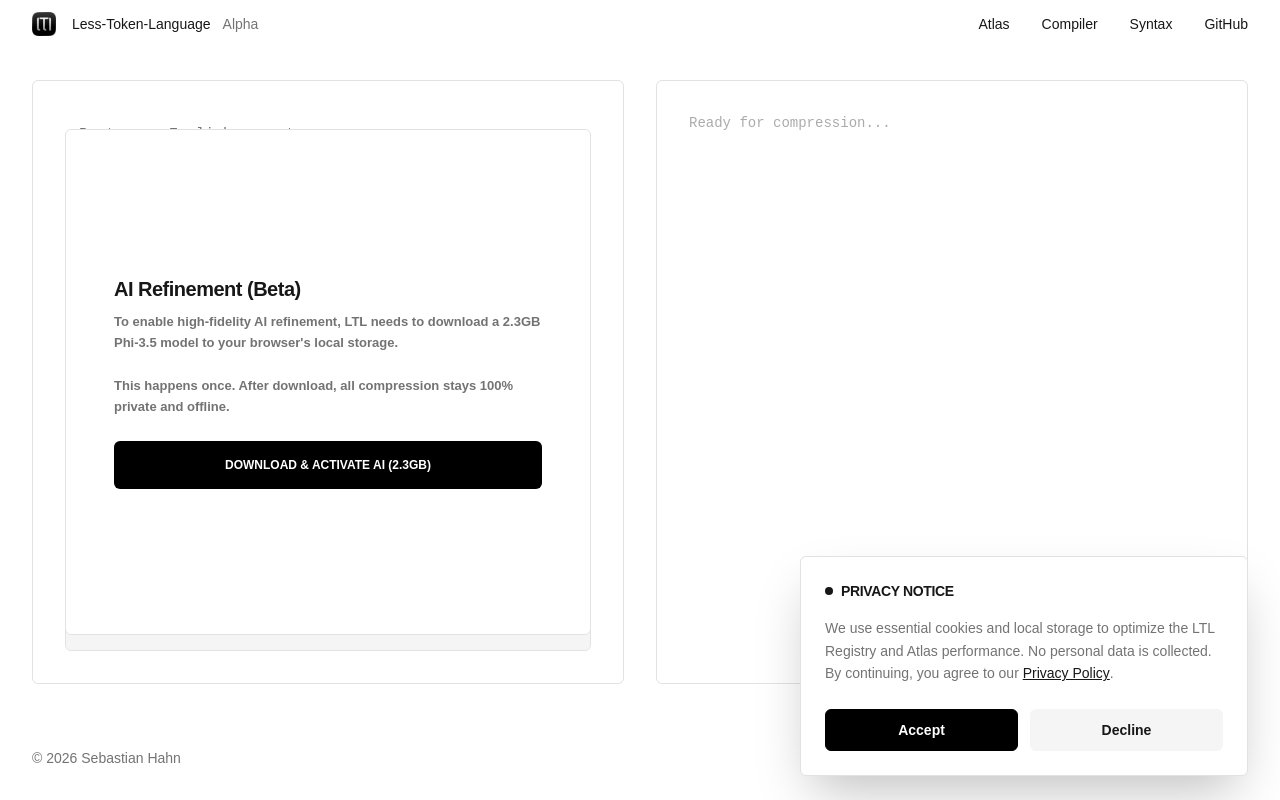
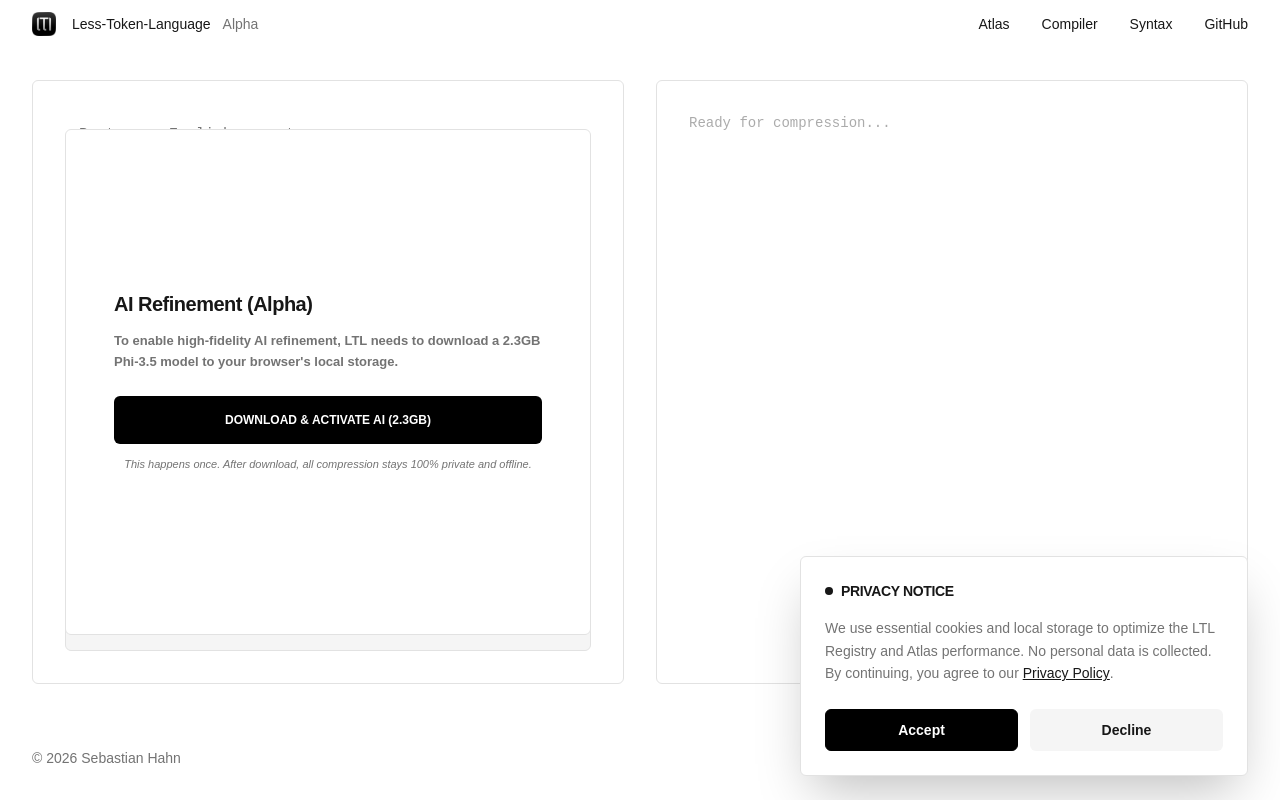
Before and after one commit to hahnsebastian/ltl, a Next.js app: page /compiler in a window 1280 px wide. Built offline with nearby package versions, Linux system fonts and the light colour scheme.

Commit message:
docs: update AI Refinement to Alpha and reposition subtext

```diff
--- a/src/app/compiler/page.tsx
+++ b/src/app/compiler/page.tsx
@@ -342,20 +342,23 @@ COMPILER OUTPUT (LTL only, starting now):`
           {!hasConsented && (
             <div className="absolute inset-x-8 inset-y-12 bg-background border border-border z-50 flex flex-col p-12 justify-center rounded-md font-sans">
               <div className="space-y-6">
-                <div className="space-y-2">
-                  <h2 className="text-xl font-bold tracking-tight text-foreground">AI Refinement (Beta)</h2>
+                <div className="space-y-3">
+                  <h2 className="text-xl font-bold tracking-tight text-foreground">AI Refinement (Alpha)</h2>
                   <p className="text-muted-foreground text-[13px] leading-relaxed font-bold">
-                    To enable high-fidelity AI refinement, LTL needs to download a 2.3GB Phi-3.5 model to your browser&apos;s local storage.<br /><br />
+                    To enable high-fidelity AI refinement, LTL needs to download a 2.3GB Phi-3.5 model to your browser&apos;s local storage.
+                  </p>
+                </div>
+                <div className="flex flex-col gap-3 text-center">
+                  <button
+                    onClick={() => setHasConsented(true)}
+                    className="w-full py-4 bg-black text-white text-xs font-bold rounded-md hover:bg-black/90 transition-all active:scale-[0.98]"
+                  >
+                    DOWNLOAD & ACTIVATE AI (2.3GB)
+                  </button>
+                  <p className="text-[11px] text-muted-foreground font-medium leading-relaxed italic">
                     This happens once. After download, all compression stays 100% private and offline.
                   </p>
                 </div>
-                <button
-                  onClick={() => setHasConsented(true)}
-                  className="w-full py-4 bg-black text-white text-xs font-bold rounded-md hover:bg-black/90 transition-all active:scale-[0.98]"
-                >
-                  DOWNLOAD & ACTIVATE AI (2.3GB)
-                </button>
-
               </div>
             </div>
           )}
```
